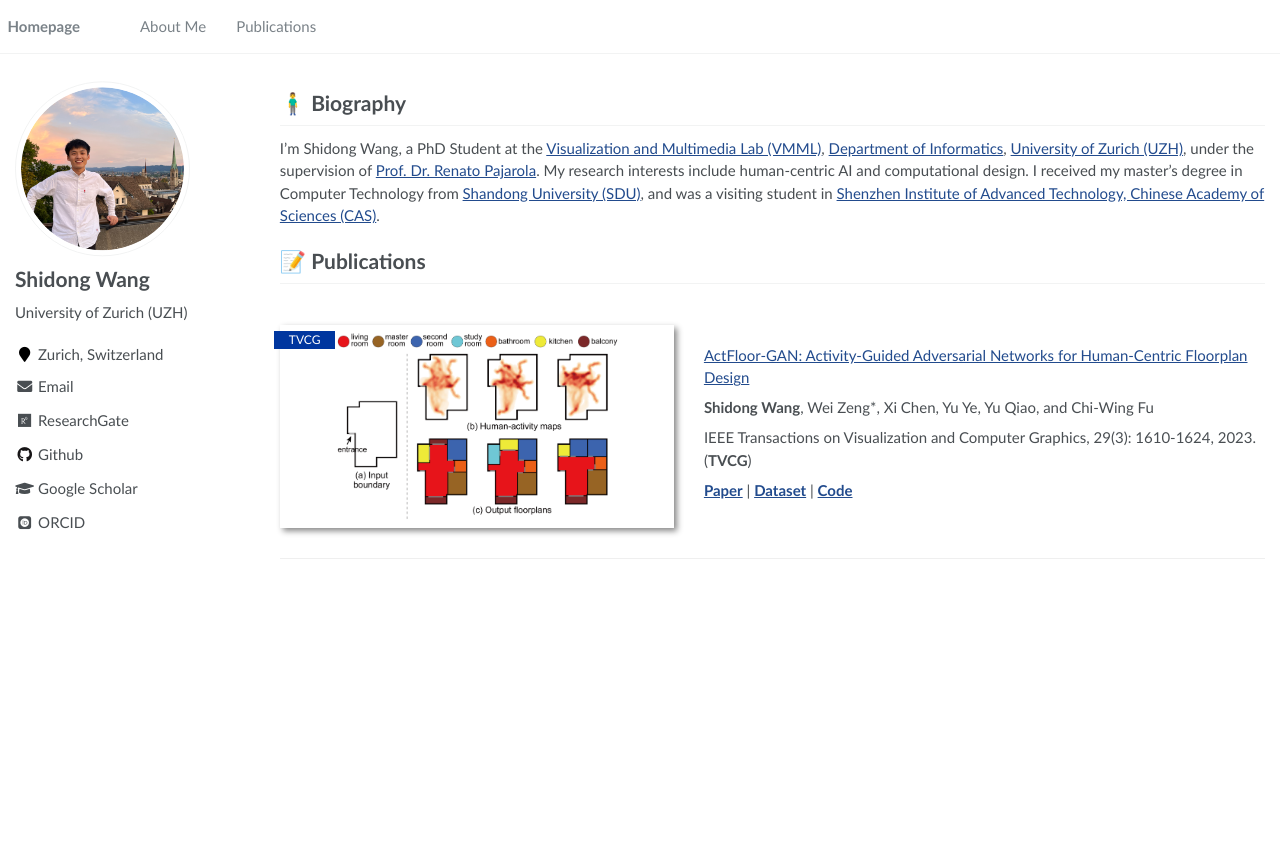
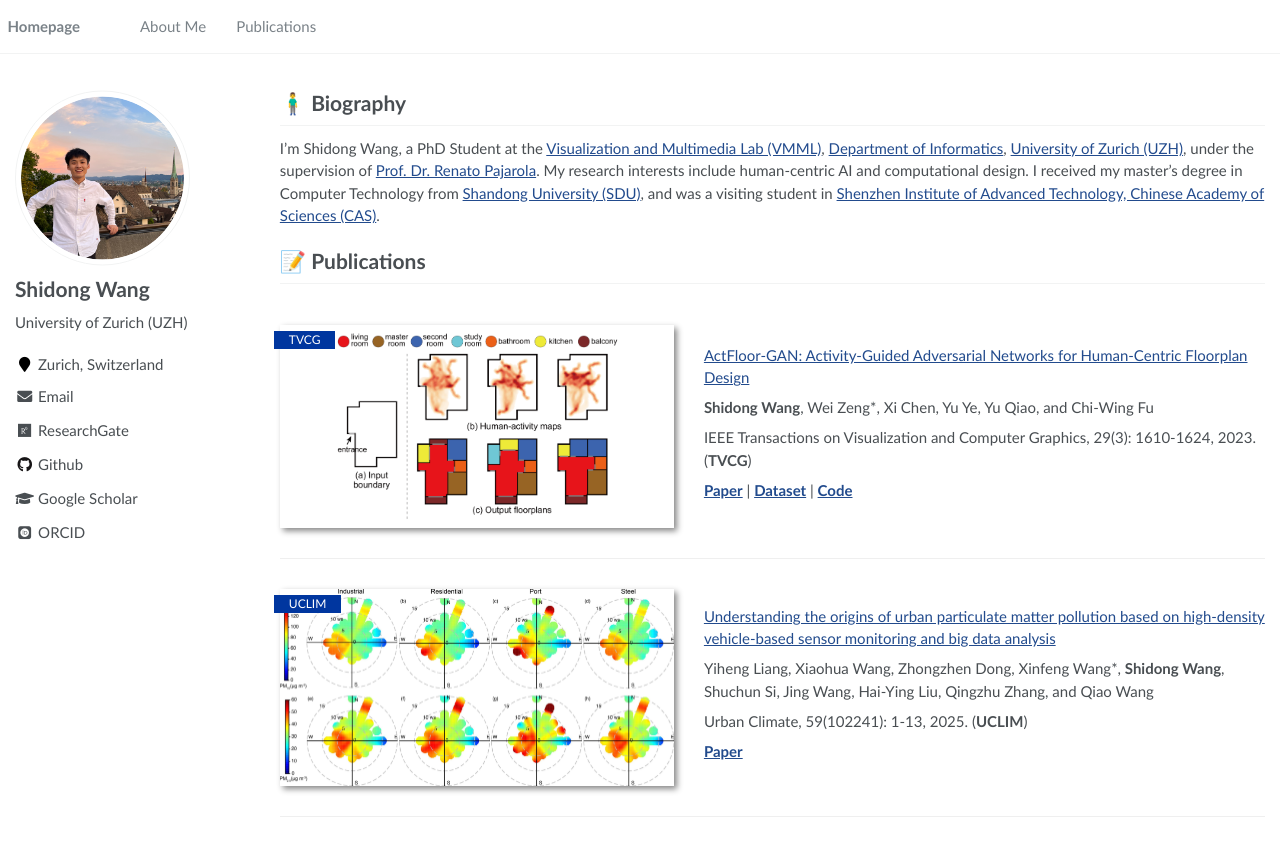
Before and after one commit to shidong-wang/shidong-wang.github.io, a Jekyll site: the page built from _pages/about.md, in a window 1280 px wide. Shown: the top 856 px of the page. Built offline with Jekyll 4.4.1, drawn with Linux system fonts in a browser that asks for light colours; some web fonts are replaced.

Commit message:
update uclim

```diff
--- a/_pages/about.md
+++ b/_pages/about.md
@@ -30,7 +30,7 @@ I received my master's degree in Computer Technology from [Shandong University (
 
 <div class='paper-box'>
   <div class='paper-box-image'>
-    <div><div class="badge">TVCG</div><img src='projects/ActFloor-GAN/ActFloorGAN.png' alt="sym" width="100%"></div>
+    <div><div class="badge">TVCG</div><img src='projects/actfloorgan_tvcg23/actfloorgan_tvcg23.png' alt="sym" width="100%"></div>
   </div>
   <div class='paper-box-text' markdown="1">
 
@@ -44,6 +44,26 @@ I received my master's degree in Computer Technology from [Shandong University (
 
   </div>
 </div>
+
+
+
+<div class='paper-box'>
+  <div class='paper-box-image'>
+    <div><div class="badge">UCLIM</div><img src='projects/rizhao_uclim24/rizhao_uclim24.jpg' alt="sym" width="100%"></div>
+  </div>
+  <div class='paper-box-text' markdown="1">
+
+  [Understanding the origins of urban particulate matter pollution based on high-density vehicle-based sensor monitoring and big data analysis](https://doi.org/10.1016/j.uclim.2024.102241)
+
+  Yiheng Liang, Xiaohua Wang, Zhongzhen Dong, Xinfeng Wang*, **Shidong Wang**, Shuchun Si, Jing Wang, Hai-Ying Liu, Qingzhu Zhang, and Qiao Wang
+
+  Urban Climate, 59(102241): 1-13, 2025. (**UCLIM**)
+
+  [**Paper**](https://doi.org/10.1016/j.uclim.2024.102241)
+
+  </div>
+</div>
+
 
 <!--
 # 🎖 Honors and Awards
```
Also changed, not shown: projects/actfloorgan_tvcg23/actfloorgan_tvcg23.png (renamed from projects/ActFloor-GAN/ActFloorGAN.png), projects/rizhao_uclim24/rizhao_uclim24.jpg (added).
